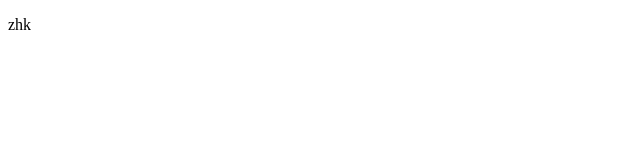
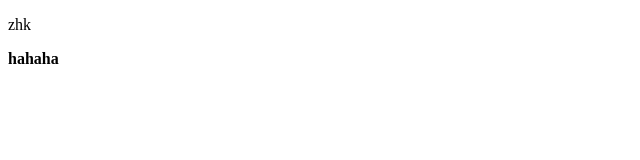
Before and after one commit to zhk010306/zhk_qs, a plain HTML site: page indextwo.html in a window 1280 px wide. Shown: the full height of the page, 0-640 px from the left. Drawn offline with Linux system fonts and the light colour scheme.

Commit message:
我的分支

```diff
--- a/indextwo.html
+++ b/indextwo.html
@@ -1,7 +1,7 @@
 <!--
  * @Author: your name
  * @Date: 2020-12-07 19:28:14
- * @LastEditTime: 2020-12-07 19:28:37
+ * @LastEditTime: 2020-12-07 19:33:19
  * @LastEditors: Please set LastEditors
  * @Description: In User Settings Edit
  * @FilePath: \1\indextwo.html
@@ -15,5 +15,6 @@
 </head>
 <body>
     <p>zhk</p>
+    <b>hahaha</b>
 </body>
 </html>
```
